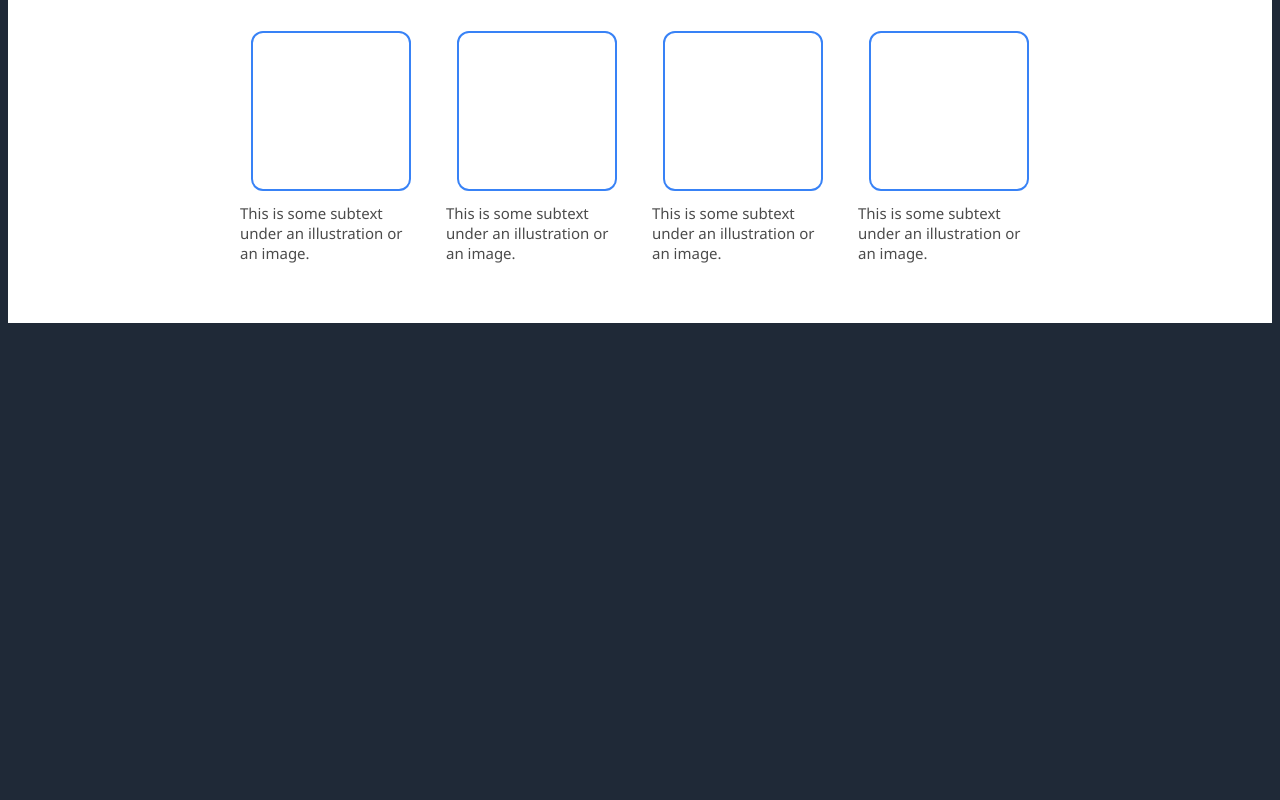
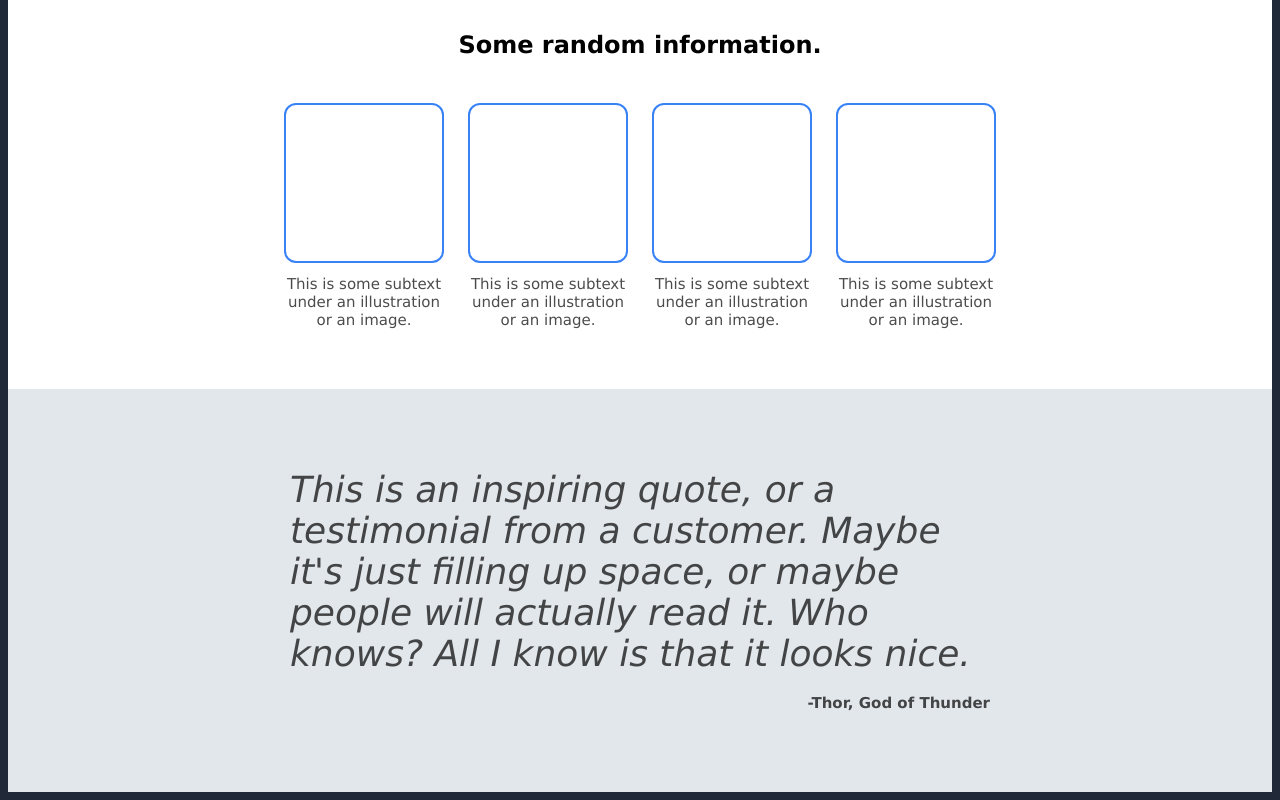
Before and after one commit to troylinklater/odin-landing-page-2, a plain HTML site: page index.html in a window 1280 px wide. Shown: the part 577-1377 px from the top of the page. Before the commit the page ends 908 px from the top, so only its background shows below. Drawn offline with Linux system fonts and the light colour scheme.

Commit message:
add quote section

```diff
--- a/index.html
+++ b/index.html
@@ -55,5 +55,12 @@
         </div>
     </div>
 
+    <div class="section grey">
+        <div class="three-content">
+            <p class="quote"><em>This is an inspiring quote, or a testimonial from a customer. Maybe it's just filling up space, or maybe people will actually read it. Who knows? All I know is that it looks nice.</em></p>
+            <p class="author">-Thor, God of Thunder</p>
+        </div>
+    </div>
+
 </body>
 </html>
--- a/styles.css
+++ b/styles.css
@@ -6,7 +6,7 @@ body {
     display: flex;
     flex-direction: column;
     background-color: #1f2937;
-    font-family: 'Segoe UI', Tahoma, Geneva, Verdana, sans-serif;
+    font-family: Verdana, Geneva, Tahoma, sans-serif;
 }
 
 .section {
@@ -45,8 +45,9 @@ li {
 .one-content {
     max-width: 800px;
     display: flex;
-    padding: 40px 0px;
+    padding: 80px 0px;
     color: white;
+    gap: 40px;
 }
 
 /* .heading {
@@ -123,4 +124,30 @@ button {
 .caption {
     padding: 0px 0px;
     margin: 0px;
+    width: 160px;
+    text-align: center;
 }
+
+.grey {
+    background-color: #e2e7eb;
+}
+
+.three-content {
+    max-width: 700px;
+    display: flex;
+    padding: 80px 0px;
+    flex-direction: column;
+    gap: 20px;
+}
+
+.quote {
+    font-weight: 100;
+    font-size: 36px;
+    margin: 0px;
+}
+
+.author {
+    text-align: end;
+    font-weight: 700;
+    margin: 0px;
+}
```
